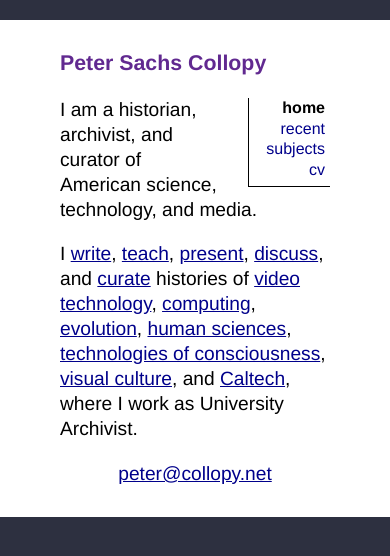
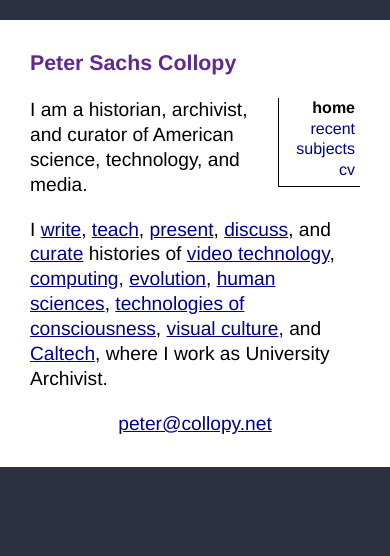
Before and after one commit to collopy/collopy.github.io, a Jekyll site: the page built from index.html, in a window 390 px wide. Shown: the top 556 px of the page. Built offline with Jekyll 4.4.1, drawn with Linux system fonts in a browser that asks for light colours.

Commit message:
Less padding for narrow screens

```diff
--- a/css/main.css
+++ b/css/main.css
@@ -1,4 +1,4 @@
-body {font-family: Helvetica, sans-serif; max-width: 800px; padding: 30px 60px; margin: 20px auto; line-height: 1.3; background-color: white;}
+body {font-family: Helvetica, sans-serif; padding: 30px 60px; margin: 20px auto; line-height: 1.3; background-color: white;}
 h1 {font-size: 16pt; margin: 0 0 20px; color: rgb(97, 41, 144);}
 h2 {font-size: 14pt; margin: 12pt 0 3pt; color: rgb(80, 33, 118);}
 h3 {font-size: 12pt; margin: 9pt 0 3pt; color: rgb(80, 33, 118);}
--- a/css/screen.css
+++ b/css/screen.css
@@ -11,3 +11,8 @@ nav a:visited {color: darkblue;}
 nav a:hover {color: maroon;}
 .tab {display: block;}
 .selected {font-weight: bold;}
+
+@media (max-width: 600px)
+{
+	body {padding: 30px;}
+}
```
